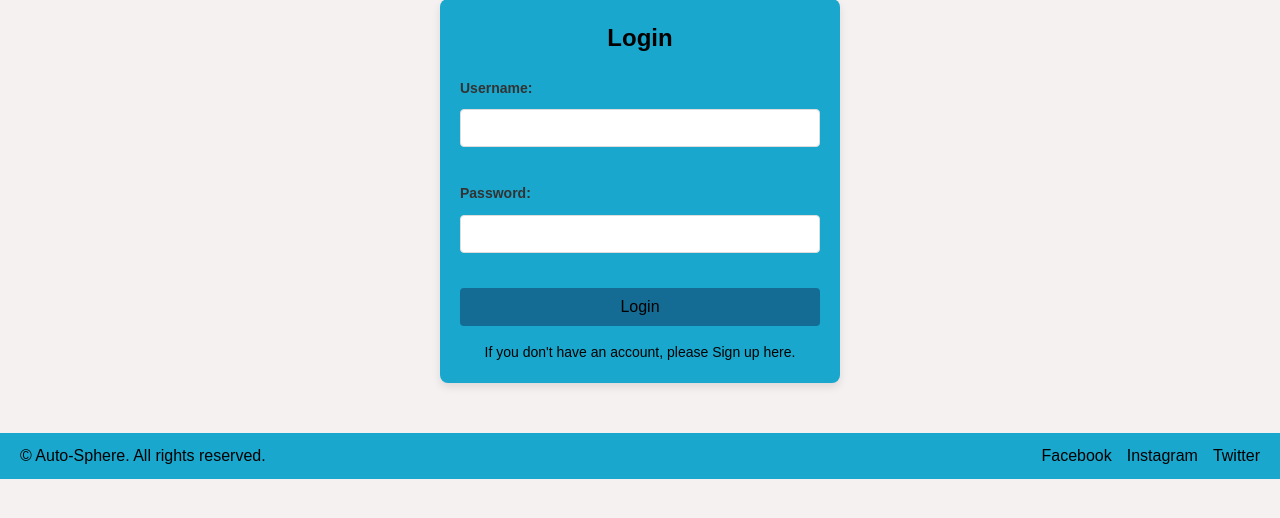
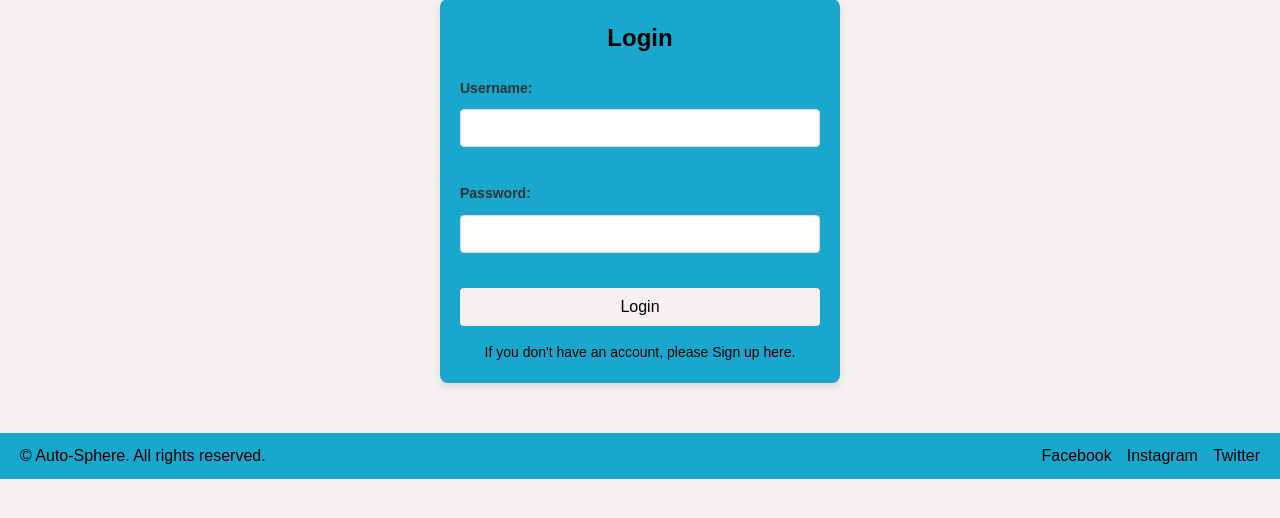
Before and after one commit to Ozi-cheri/auto-sphere, a Django app: page /login/ in a window 1280 px wide. Shown: the part 97-615 px from the top of the page. Run offline with Django 3.2, Linux system fonts and the light colour scheme.

Commit message:
Modfy styles.css

```diff
--- a/static/css/styles.css
+++ b/static/css/styles.css
@@ -145,7 +145,7 @@ header {
 }
 
 .pagination a:hover {
-  background-color: #e38e49;
+  background-color: #146c94;
   color: #000000;
 }
 
@@ -200,23 +200,23 @@ header {
 }
 
 .auth-actions .btn.primary-btn {
-  background-color: #f6f1f1;
+  background-color: #146c94;
   color: #000000;
   font-weight: bold;
 }
 
 .auth-actions .btn.secondary-btn {
-  background-color: #f6f1f1;
+  background-color: #146c94;
   color: #000000;
   font-weight: bold;
 }
 
 .auth-actions .btn.primary-btn:hover {
-  background-color: #146c94;
+  background-color: #f6f1f1;
 }
 
 .auth-actions .btn.secondary-btn:hover {
-  background-color: #146c94;
+  background-color: #f6f1f1;
 }
 
 
@@ -290,7 +290,7 @@ input[type="password"]:focus {
 .form-button {
   width: 100%;
   padding: 12px;
-  background-color: #146c94;
+  background-color: #f6f1f1;
   color: white;
   border: none;
   border-radius: 4px;
@@ -347,7 +347,7 @@ input[type="password"]:focus {
 }
 
 .login-container button {
-  background-color: #146c94;
+  background-color: #f6f1f1;
   color: black;
   padding: 10px;
   font-size: 16px;
```
